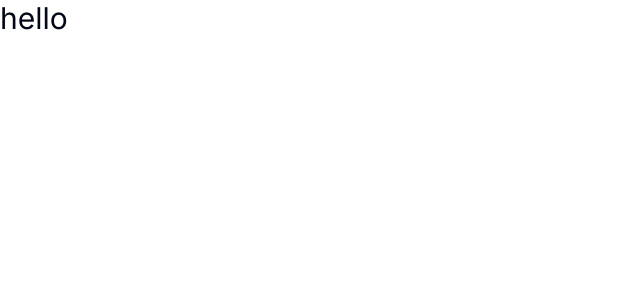
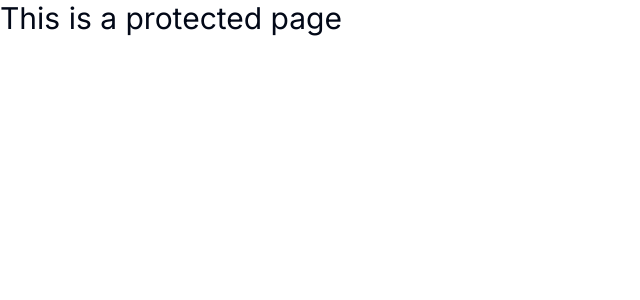
Before and after one commit to marksikaundi/eplatform, a Next.js app: page / in a window 1280 px wide. Shown: the top 300 px of the page, without its empty margins (0-640 px from the left). Built offline with nearby package versions, Linux system fonts and the light colour scheme.

Commit message:
created structures

```diff
--- /dev/null
+++ b/app/(auth)/(routes)/sign-in/pgae.tsx
@@ -0,0 +1,8 @@
+
+const SignIn = () => {
+    return (
+        <div>This is unprotected page</div>
+     );
+}
+
+export default SignIn;
--- /dev/null
+++ b/app/(dashboard)/(routes)/page.tsx
@@ -0,0 +1,6 @@
+
+export default function Home() {
+  return (
+    <h2 className="text-3xl">This is a protected page</h2>
+  );
+}
--- a/app/page.tsx
+++ /dev/null
@@ -1,7 +0,0 @@
-import Image from "next/image";
-
-export default function Home() {
-  return (
-    <h2 className="text-3xl">hello</h2>
-  );
-}
```
